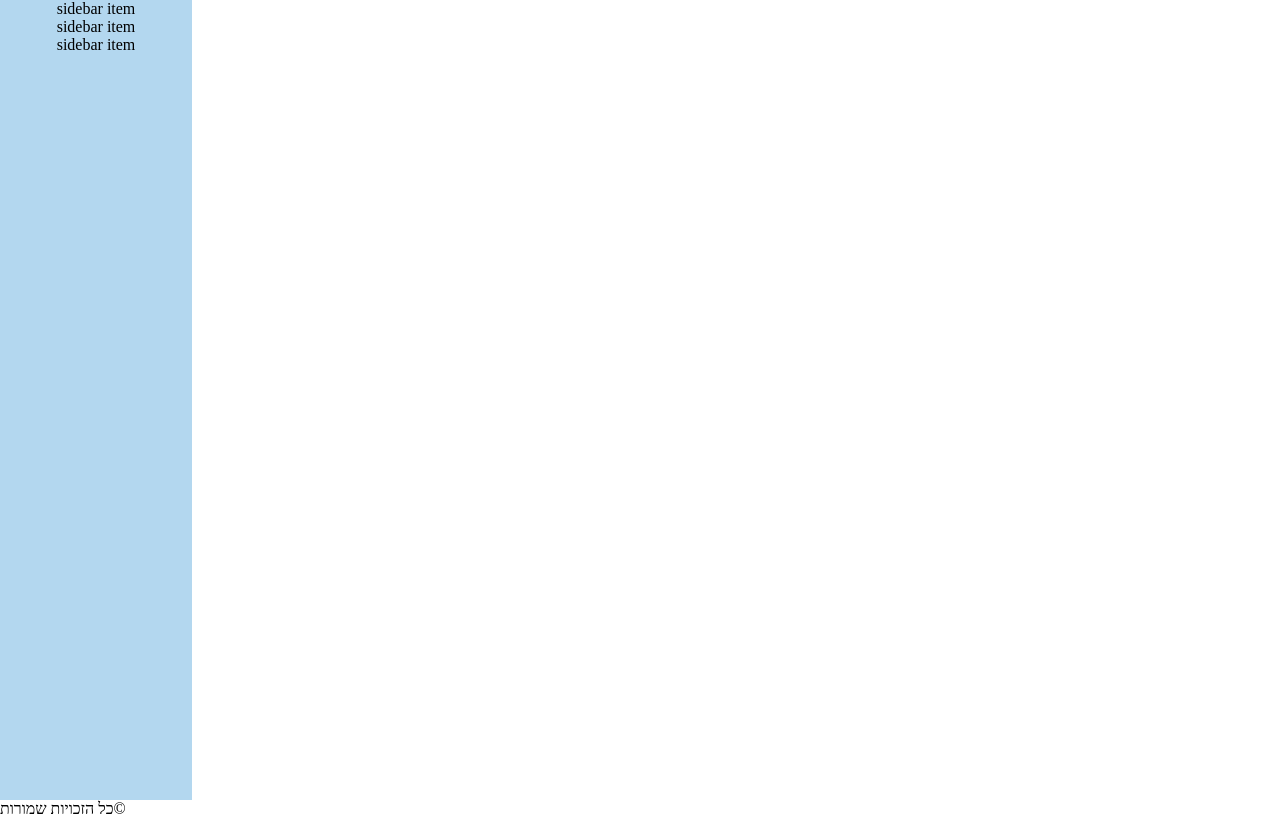
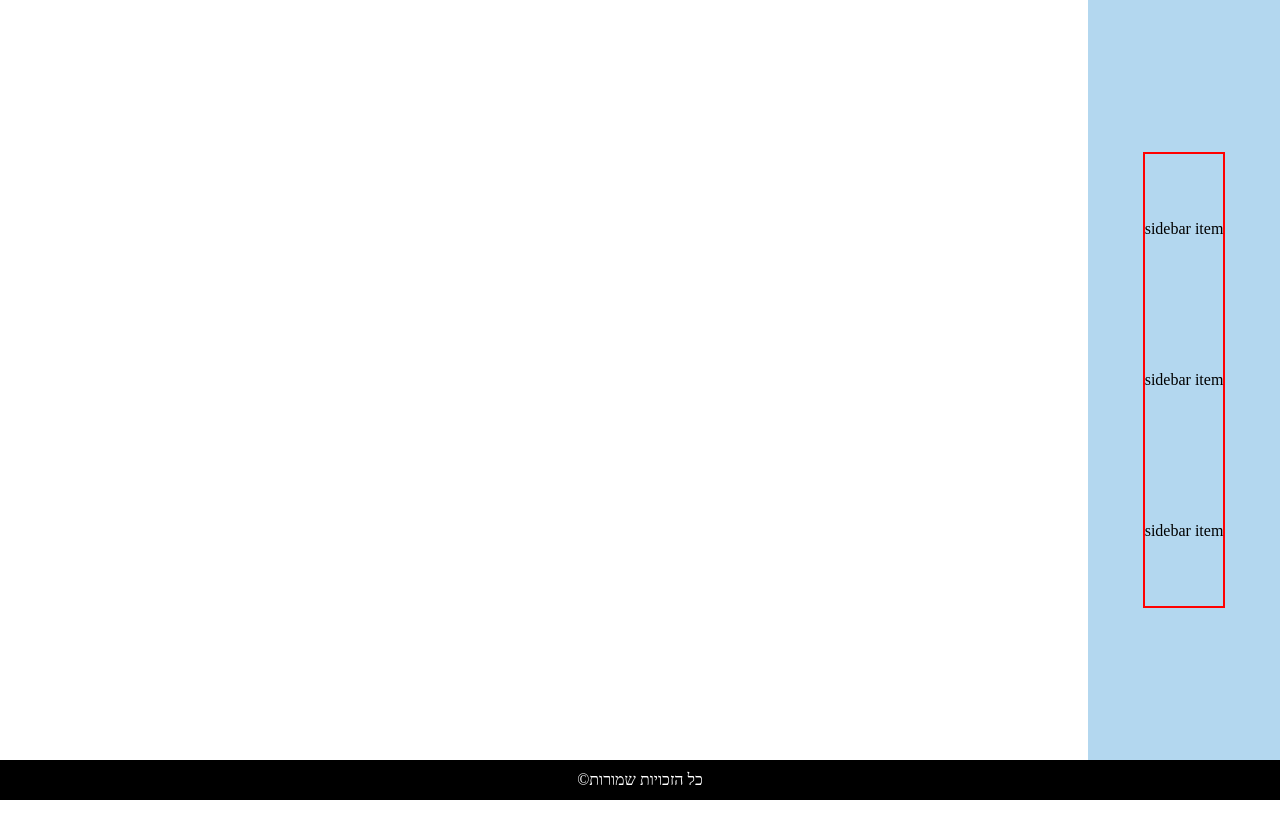
Before and after one commit to fidashn/website, a React (Create React App) app: page / in a window 1280 px wide. Built offline with nearby package versions, Linux system fonts and the light colour scheme.

Commit message:
set the language of the whole project & direction

```diff
--- a/public/index.html
+++ b/public/index.html
@@ -1,5 +1,5 @@
 <!DOCTYPE html>
-<html lang="he">
+<html lang="he" dir="rtl">
   <head>
     <meta charset="utf-8" />
     <link rel="icon" href="%PUBLIC_URL%/favicon.ico" />
--- a/src/App.css
+++ b/src/App.css
@@ -4,11 +4,6 @@
   box-sizing: border-box;
 }
 
-/* .container {
-  grid-template-areas:
-    "<grid-area-name> | . | none | ..."
-    "...";
-} */
 
 
 body {
@@ -20,31 +15,34 @@ body {
     "footer footer footer footer";
 }
 
-/*
-.item-a {
-  grid-area: header;
-}
-.item-b {
-  grid-area: main;
-}
-.item-c {
-  grid-area: sidebar;
-}
-.item-d {
-  grid-area: footer;
-} */
+
 
 .sidebar {
- height: 100vh;
+ height: 95vh;
  width: 15%;
  background-color: rgb(179, 215, 239);
-
+ display:flex;
+ flex-direction: column;
+ justify-content:space-around;
+ align-items: center;
 }
 
 .sidebar-items {
   list-style: none;
   display:flex;
   flex-direction: column;
-  justify-content: space-around;
+  justify-content:space-around;
   align-items: center;
+  height: 60%;
+  border: 2px solid red;
 }
+
+
+.footer{
+  display:flex;
+  justify-content:space-around;
+  align-items: center;
+  color: #fff;
+  background-color: black;
+  height: 5vh;
+}
--- a/src/App.js
+++ b/src/App.js
@@ -6,10 +6,8 @@ import Sidebar from './Components/Sidebar';
 function App() {
   return (
     <div className="App">
-      <header className='item-a'></header>
-      <main className='item-b'></main>
-     <Sidebar className='item-c'/>
-     <Footer className='item-d' />
+     <Sidebar />
+     <Footer />
     </div>
   );
 }
--- a/src/Components/Footer.js
+++ b/src/Components/Footer.js
@@ -2,7 +2,7 @@ import React from 'react'
 
 function Footer() {
   return (
-    <div>כל הזכויות שמורות&copy;</div>
+    <div className='footer'>כל הזכויות שמורות&copy;</div>
   )
 }
 
```
